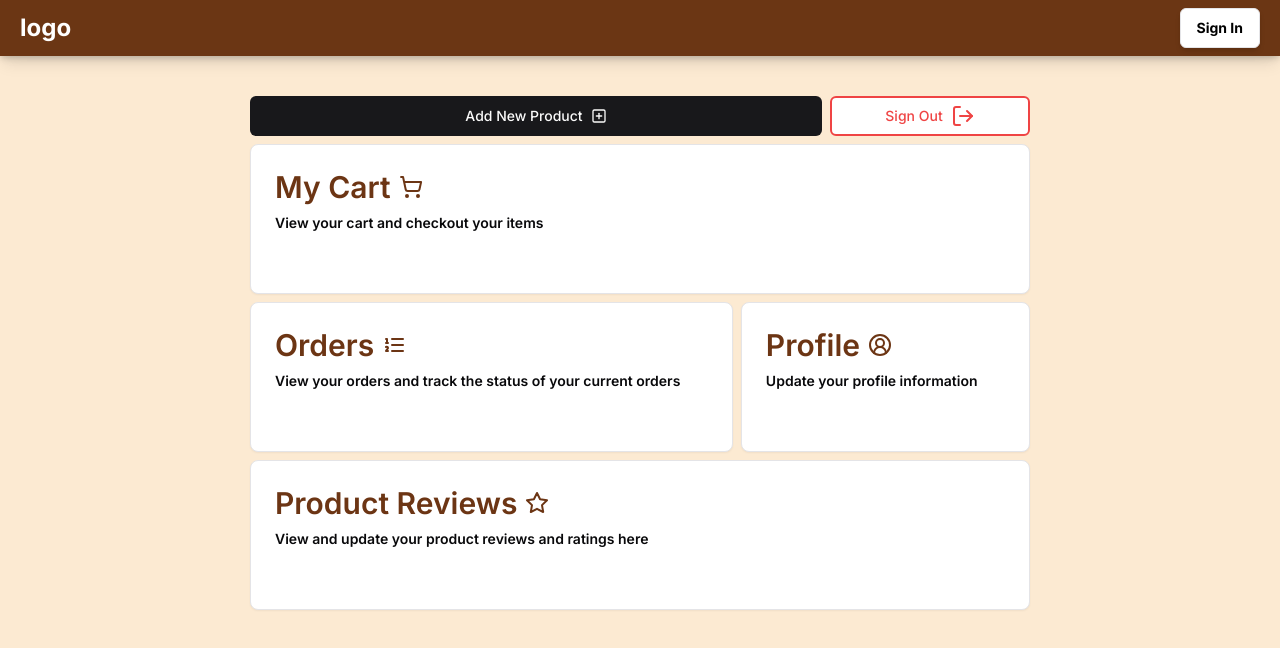
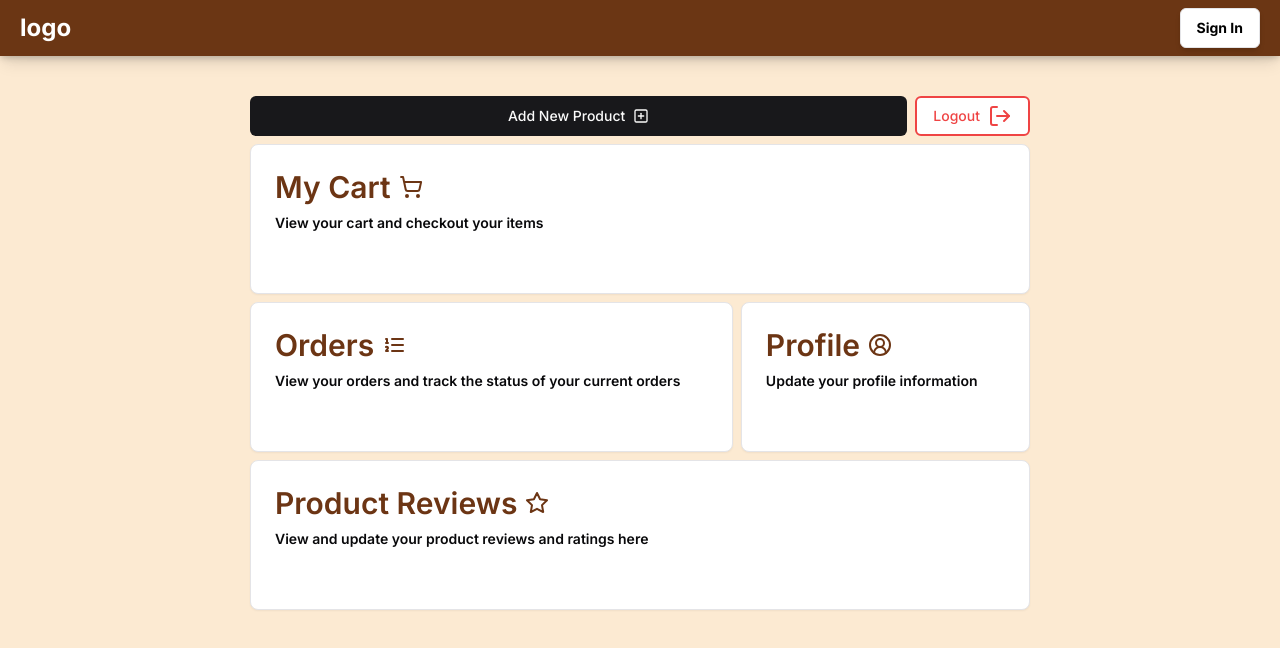
Before and after one commit to mmvergara/diwata-pet-overload, a Next.js app: page /admin/dashboard in a window 1280 px wide. Shown: the top 648 px of the page. Built offline with nearby package versions, Linux system fonts and the light colour scheme; no server answers.

Commit message:
Add sign out functionality and update UI

```diff
--- a/app/admin/dashboard/page.tsx
+++ b/app/admin/dashboard/page.tsx
@@ -1,3 +1,5 @@
+import { signOut } from "@/auth";
+import { SubmitButton } from "@/components/SubmitBtn";
 import { Button } from "@/components/ui/button";
 import { Card, CardContent, CardHeader } from "@/components/ui/card";
 import {
@@ -7,11 +9,14 @@ import {
   ShoppingCart,
   SquarePlus,
   Star,
-  Store,
 } from "lucide-react";
 import Link from "next/link";
 
 const AdminDashboardPage = async () => {
+  const handleLogout = async () => {
+    "use server";
+    await signOut({ redirectTo: "/home" });
+  };
   return (
     <main className="px-4 pb-[20vh] pt-[5vh]">
       <div className="mx-auto flex w-full max-w-[780px] items-center justify-center gap-2 pb-2">
@@ -21,10 +26,15 @@ const AdminDashboardPage = async () => {
             Add New Product <SquarePlus size={16} />
           </Button>
         </Link>
-        <Button className="order-red-500 flex max-w-[200px] grow gap-2 rounded-md border-2 border-red-500 bg-white font-medium text-red-500 hover:bg-btnWhitePri">
-          {" "}
-          Sign Out <LogOut />
-        </Button>
+        <form action={handleLogout}>
+          <SubmitButton
+            className="order-red-500 flex max-w-[200px] grow gap-2 rounded-md border-2 border-red-500 bg-white font-medium text-red-500 hover:bg-btnWhitePri"
+            type="submit"
+            pendingText="Logging out..."
+          >
+            Logout <LogOut />
+          </SubmitButton>
+        </form>
       </div>
       <section className="mx-auto flex w-full max-w-[780px] flex-wrap items-center justify-center gap-2 text-white">
         <Link href="/cart" className="grow">
```
